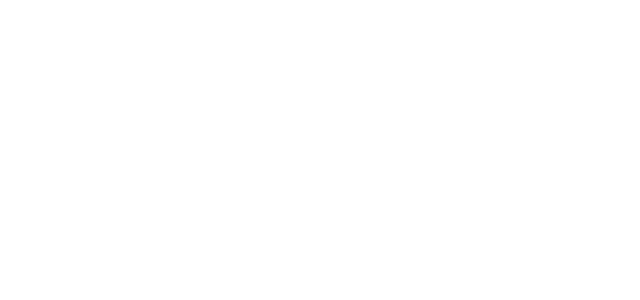
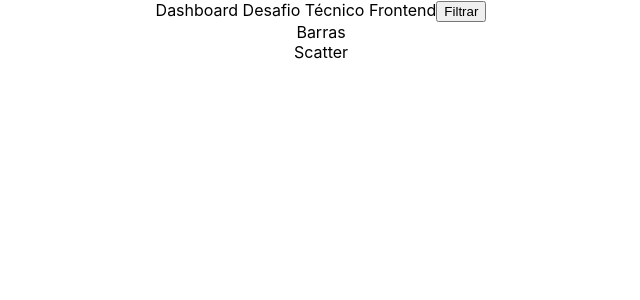
Before and after one commit to YohanKael/desafio_tecnico, a React (Create React App) app: page / in a window 1280 px wide. Shown: the top 300 px of the page, without its empty margins (319-959 px from the left). Built offline with nearby package versions, Linux system fonts and the light colour scheme.

Commit message:
basic html structure

```diff
--- a/src/App.js
+++ b/src/App.js
@@ -2,7 +2,21 @@
 
 function App() {
   return (
-    <div className="App"></div>
+    <div className="App">
+      <div className='Header'>
+        Dashboard
+        Desafio Técnico Frontend
+        <button>Filtrar</button>
+      </div>
+      <div className='Graficos'>
+        <div className='GraficoBarras'>
+          <div>Barras</div>
+        </div>
+        <div className='GraficoScatter'>
+          <div>Scatter</div>
+        </div>
+      </div>
+    </div>
   );
 }
 
```
